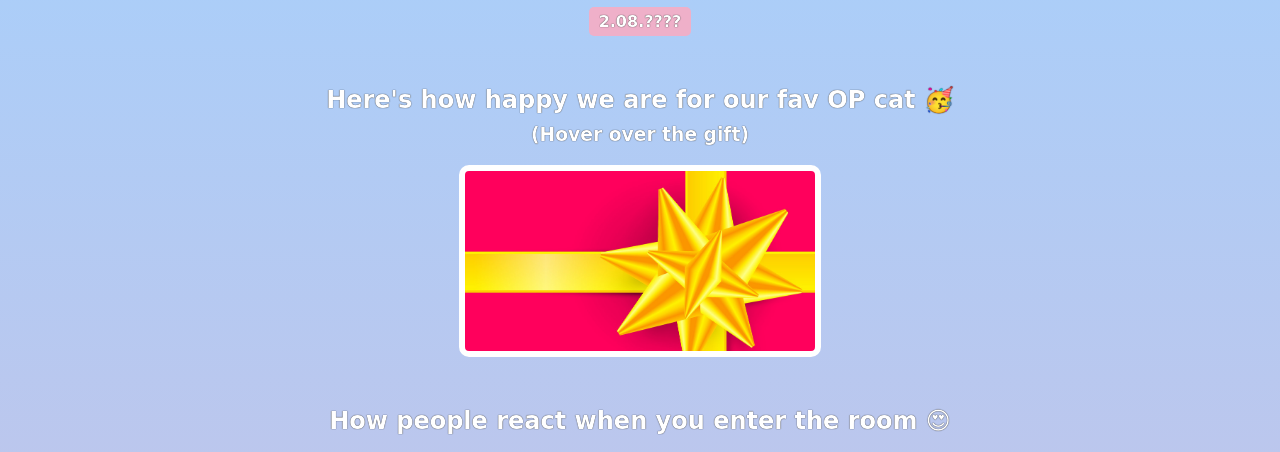
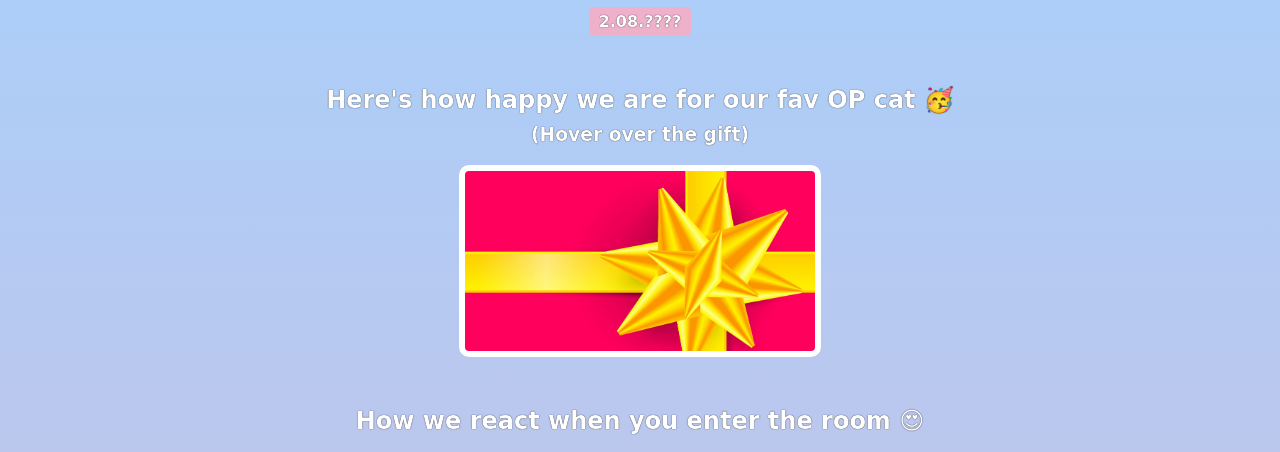
Before and after one commit to jhgomez518/gonbe-bday-card-site, a website built with Vite: page index.html in a window 1280 px wide. Shown: the part 286-738 px from the top of the page. Built offline with nearby package versions, Linux system fonts and the light colour scheme; a web font is replaced by a local one.

Commit message:
change "people" to "we" in line 23

```diff
--- a/index.html
+++ b/index.html
@@ -20,7 +20,7 @@
         </div>
 
         <div class="gift-section">
-            <h2 class="gift-title">How people react when you enter the room 😍</h2>
+            <h2 class="gift-title">How we react when you enter the room 😍</h2>
             <div class="gift-img" id="gift-img-hancock"></div>
         </div>
 
```
